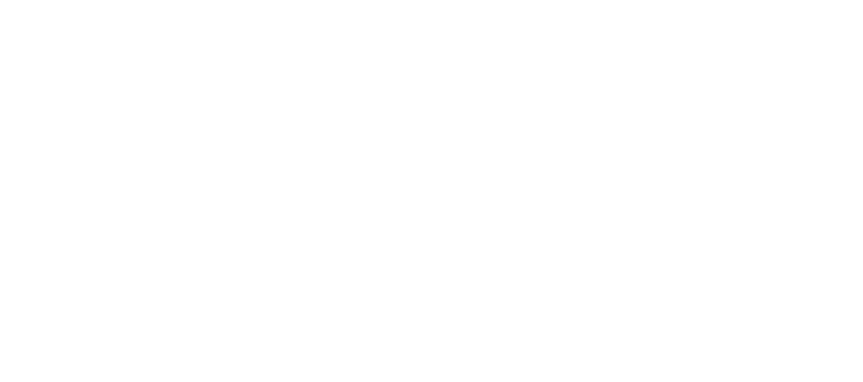
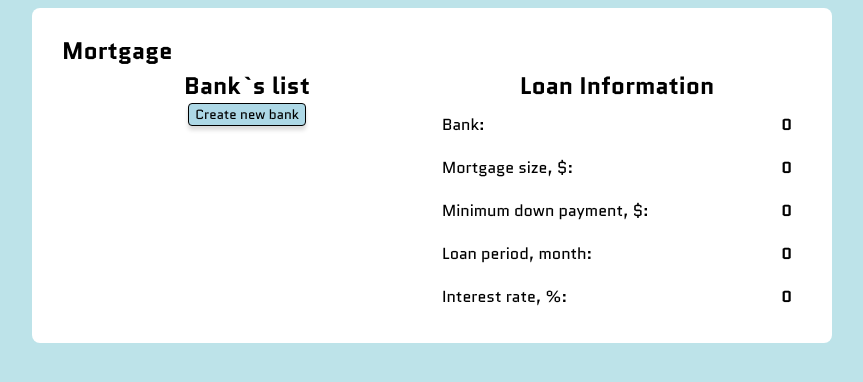
Before and after one commit to PavelKreitsberg/mortgage-practice, a plain HTML site: page index.html in a window 1280 px wide. Shown: the whole page, without its empty margins (208-1071 px from the left). Drawn offline with Linux system fonts and the light colour scheme.

Commit message:
Create form

```diff
--- a/css/common.css
+++ b/css/common.css
@@ -0,0 +1,93 @@
+/* Common */
+* {
+  box-sizing: border-box;
+}
+
+body {
+  display: flex;
+  justify-content: center;
+  align-items: center;
+
+  font-family: 'Caveat Brush', cursive;
+  font-family: 'Quantico', sans-serif;
+  background-color: rgb(189, 227, 233);
+}
+
+a {
+  text-decoration: none;
+  color: inherit;
+}
+
+ul {
+  list-style: none;
+  padding: 0;
+  margin: 0;
+}
+
+h1,
+h2,
+h3,
+p {
+  margin: 0 0;
+}
+
+/* Section */
+
+.section {
+  background-color: white;
+
+  padding: 25px 30px;
+
+  min-width: 800px;
+  min-height: 200px;
+
+  border-radius: 8px;
+}
+
+.fields {
+  display: flex;
+  flex-direction: row;
+  justify-content: space-between;
+  align-items: flex-start;
+}
+
+.fields__item {
+  width: 100%;
+
+  display: flex;
+  flex-direction: column;
+  align-items: center;
+}
+
+.button {
+  margin: 0 auto;
+
+  background-color: lightblue;
+  font-family: inherit;
+
+  border: 1px black solid;
+  box-shadow: 0px 4px 4px rgba(0, 0, 0, 0.15);
+  border-radius: 4px;
+
+  cursor: pointer;
+}
+
+.button:hover,
+.button:focus {
+  background-color: rgb(72, 140, 162);
+}
+
+.features {
+  width: 100%;
+}
+
+.features__item {
+  display: flex;
+  justify-content: space-between;
+
+  padding: 10px;
+}
+
+.features__value {
+  font-weight: 700;
+}
--- a/index.html
+++ b/index.html
@@ -4,10 +4,52 @@
     <meta charset="UTF-8" />
     <meta http-equiv="X-UA-Compatible" content="IE=edge" />
     <meta name="viewport" content="width=device-width, initial-scale=1.0" />
+    <link rel="preconnect" href="https://fonts.googleapis.com">
+    <link rel="preconnect" href="https://fonts.gstatic.com" crossorigin>
+    <link href="https://fonts.googleapis.com/css2?family=Caveat+Brush&family=Quantico:wght@400;700&display=swap"
+      rel="stylesheet">
     <link rel="stylesheet" href="/css/common.css" />
+
     <title>Document</title>
   </head>
   <body>
+
+    <section class="section">
+      <h1 class="title">Mortgage</h1>
+
+      <ul class="fields">
+        <li class="fields__item">
+          <h2 class="subtitle">Bank`s list</h2>
+          <ul class="banks"></ul>
+          <button class="button" type="button">Create new bank</button>
+        </li>
+        <li  class="fields__item">
+          <h2 class="subtitle">Loan Information</h2>
+          <ul class="features">
+            <li class="features__item">
+              <p class="features__name">Bank:</p>
+              <span class="features__value">0</span>
+            </li>
+            <li class="features__item">
+              <p class="features__name">Mortgage size, $:</p>
+              <span class="features__value">0</span>
+            </li>
+            <li class="features__item">
+              <p class="features__name">Minimum down payment, $:</p>
+              <span class="features__value">0</span>
+            </li>
+            <li class="features__item">
+              <p class="features__name">Loan period, month:</p>
+              <span class="features__value">0</span>
+            </li>
+            <li class="features__item">
+              <p class="features__name">Interest rate, %:</p>
+              <span class="features__value">0</span>
+            </li>
+        </li>
+      </ul>
+    </section>
+
     <script href="/js/script.js" type="module"></script>
   </body>
 </html>
```
